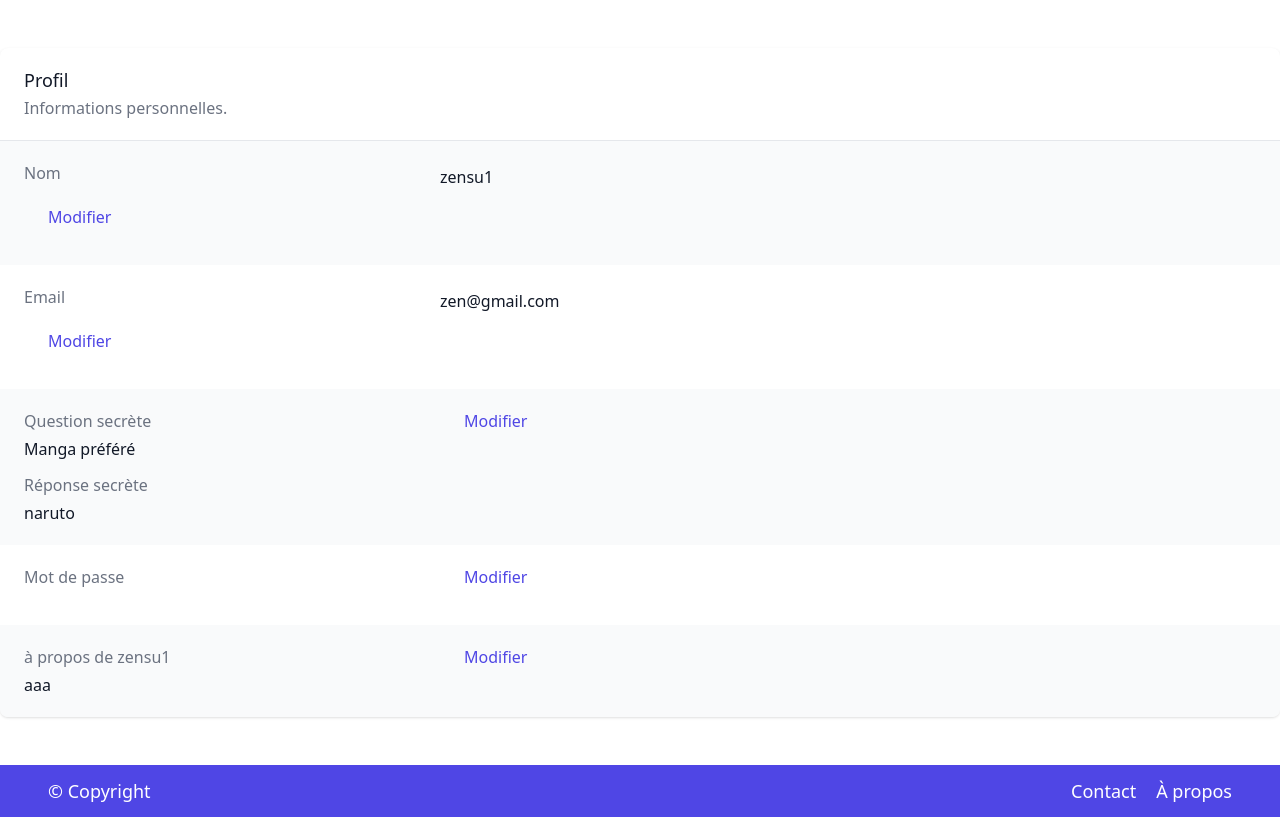
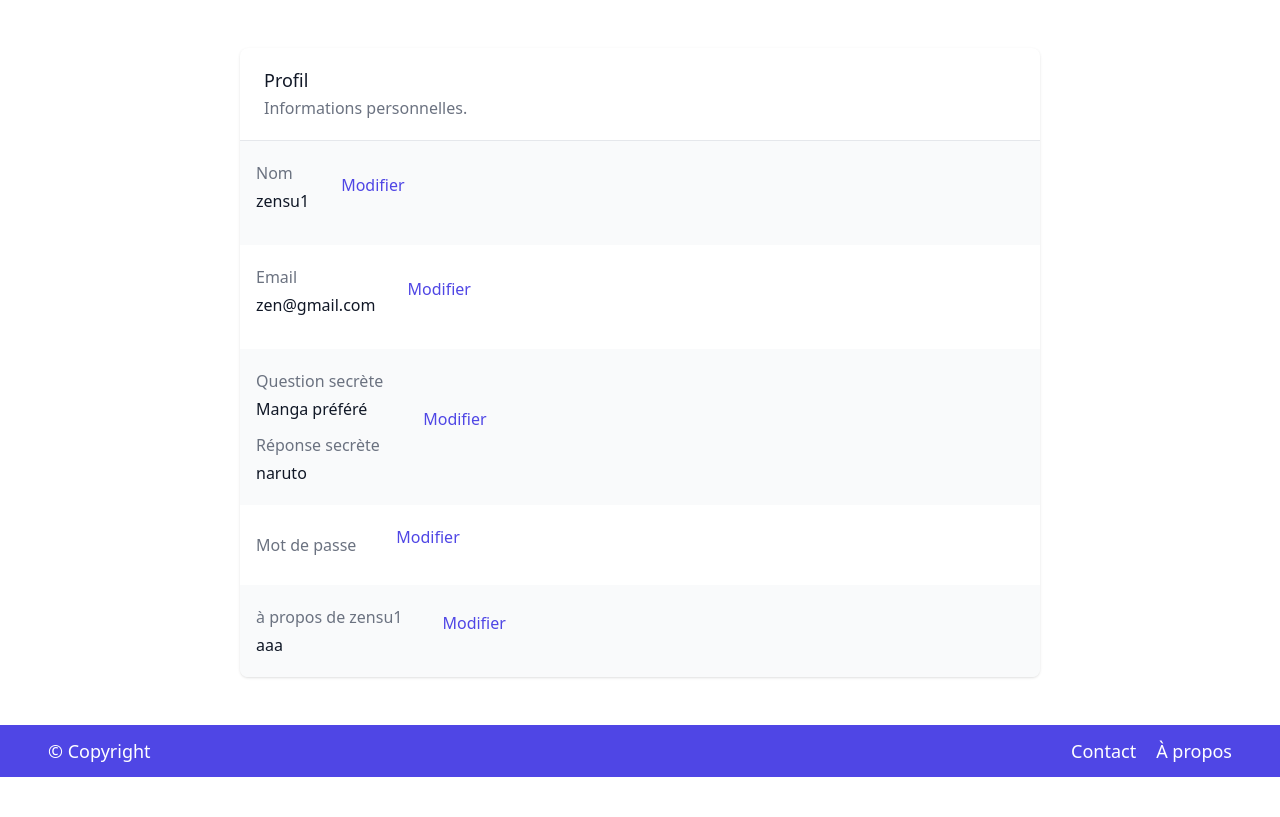
Before and after one commit to s3kiro23/Cours_POO, a Flask app: page /profile in a window 1280 px wide. Shown: the part 52-869 px from the top of the page. After the commit the page ends 829 px from the top, so only its background shows below. Run offline with Flask 2, Linux system fonts and the light colour scheme; a user stored in the database is signed in; some libraries are stand-ins or nearby versions.

Commit message:
add car_project

```diff
--- a/Python/flask-full-stack-app/requirements.txt
+++ b/Python/flask-full-stack-app/requirements.txt
@@ -7,8 +7,9 @@ greenlet==1.1.2
 itsdangerous==2.1.2
 Jinja2==3.1.2
 MarkupSafe==2.1.1
-pip==22.1
+pip==22.1.1
 setuptools==62.3.2
 SQLAlchemy==1.4.36
 Werkzeug==2.1.2
 wheel==0.37.1
+gunicorn==20.1.0
--- a/Python/flask-full-stack-app/website/templates/profile.html
+++ b/Python/flask-full-stack-app/website/templates/profile.html
@@ -1,46 +1,56 @@
 {% extends "base.html" %} {% block title %} Profile {% endblock %} {% block
 content %}
 
-<div class="bg-white shadow overflow-hidden rounded-lg my-12">
+<div class="bg-white shadow overflow-hidden rounded-lg my-12 mx-60">
     <div class="py-5 px-6">
         <h3 class="text-lg leading-6 font-medium text-gray-900">Profil</h3>
         <p class="mt-1 max-w-2xl text-gray-500">Informations personnelles.</p>
     </div>
     <div class="border-t border-gray-200">
         <dl>
-            <div class="bg-gray-50 px-4 py-5 grid grid-cols-3 gap-4 px-6">
-                <dt class="text font-medium text-gray-500">Nom</dt>
-                <dd class="mt-1 text-gray-900 mt-0 col-span-2">{{ user.nom }}</dd>
-                <dd class="mb-4"><a class="col-span-3 px-4 py-5 px-6 font-medium text-indigo-600 hover:text-indigo-500"
+            <div class="flex items-center gap-4 bg-gray-50 px-4 py-5">
+                <div>
+                    <dt class="font-medium text-gray-500">Nom</dt>
+                    <dd class="mt-1 mb-3 text-gray-900 mt-0 col-span-2">{{ user.nom }}</dd>
+                </div>
+                <dd class="mb-4"><a class="col-span-3 px-4 py-5 font-medium text-indigo-600 hover:text-indigo-500"
                                     href="/change_profile/nom">Modifier</a></dd>
             </div>
-            <div class="bg-white px-4 py-5 grid grid-cols-3 gap-4 px-6">
-                <dt class="text font-medium text-gray-500">Email</dt>
-                <dd class="mt-1 text-gray-900 mt-0 col-span-2">{{ user.email }}</dd>
-                <dd class="mb-4"><a class="col-span-3 px-4 py-5 px-6 font-medium text-indigo-600 hover:text-indigo-500"
+            <div class="flex items-center gap-4 bg-white px-4 py-5">
+                <div>
+                    <dt class="font-medium text-gray-500">Email</dt>
+                    <dd class="mt-1 mb-3 text-gray-900 mt-0 col-span-2">{{ user.email }}</dd>
+                </div>
+                <dd class="mb-4"><a class="col-span-3 px-4 py-5 font-medium text-indigo-600 hover:text-indigo-500"
                                     href="/change_profile/email">Modifier<a/></dd>
             </div>
-            <div class="bg-gray-50 px-4 py-5 grid grid-cols-3 gap-4 px-6">
-                <dt class=" font-medium text-gray-500">Question secrète</dt>
-                <dd class="mt-1 mb-3 text-gray-900 mt-0 col-span-2">{{ user.secret_question }}</dd>
-                <dt class=" font-medium text-gray-500">Réponse secrète</dt>
-                <dd class="mt-1  text-gray-900 mt-0 col-span-2">{{ user.secret_response }}</dd>
+            <div class="flex items-center gap-4 bg-gray-50 px-4 py-5">
+                <div>
+                    <dt class="font-medium text-gray-500">Question secrète</dt>
+                    <dd class="mt-1 mb-3 text-gray-900 mt-0 col-span-2">{{ user.secret_question }}</dd>
+                    <dt class="font-medium text-gray-500">Réponse secrète</dt>
+                    <dd class="mt-1 text-gray-900 mt-0 col-span-2">{{ user.secret_response }}</dd>
+                </div>
                 <dd class="mb-4"><a class="col-span-3 px-4 py-5 px-6 font-medium text-indigo-600 hover:text-indigo-500"
                                     href="/change_profile/secret_question">Modifier<a/></dd>
             </div>
-            <div class="bg-white px-4 py-5 grid grid-cols-3 gap-4 px-6">
-                <dt class=" font-medium text-gray-500">Mot de passe</dt>
+            <div class="flex items-center gap-4 bg-white px-4 py-5">
+                <div>
+                    <dt class=" font-medium text-gray-500">Mot de passe</dt>
+                </div>
                 <dd class="mb-4"><a class="col-span-3 px-4 py-5 px-6 font-medium text-indigo-600 hover:text-indigo-500"
                                     href="/change_profile/password">Modifier<a/></dd>
             </div>
 
-            <div class="bg-gray-50 px-4 py-5 grid grid-cols-3 gap-4 px-6">
-                <dt class=" font-medium text-gray-500">à propos de {{ user.nom }}</dt>
-                <dd class="mt-1  text-gray-900 mt-0 col-span-2">{{ user.user_description }}
-                </dd>
+            <div class="flex items-center gap-4 bg-gray-50 px-4 py-5">
+                <div>
+                    <dt class=" font-medium text-gray-500">à propos de {{ user.nom }}</dt>
+                    <dd class="mt-1  text-gray-900 mt-0 col-span-2">{{ user.user_description }}</dd>
+                </div>
                 <dd class="mb-4"><a class="col-span-3 px-4 py-5 px-6 font-medium text-indigo-600 hover:text-indigo-500"
                                     href="/change_profile/user_description">Modifier<a/></dd>
             </div>
+        </dl>
     </div>
 </div>
 
```
Also changed, not shown: Python/flask-full-stack-app/website/templates/change_profile.html (+5 -5 lines), Python/flask-full-stack-app/website/templates/home.html (+16 -11 lines), Python/flask-full-stack-app/website/templates/notes.html (+31 -21 lines), Python/flask-full-stack-app/website/views.py (+24 -8 lines), Python/flask-full-stack-app/app.py (renamed from Python/flask-full-stack-app/main.py), Python/flask-full-stack-app/website/database.db, 2 other files.
